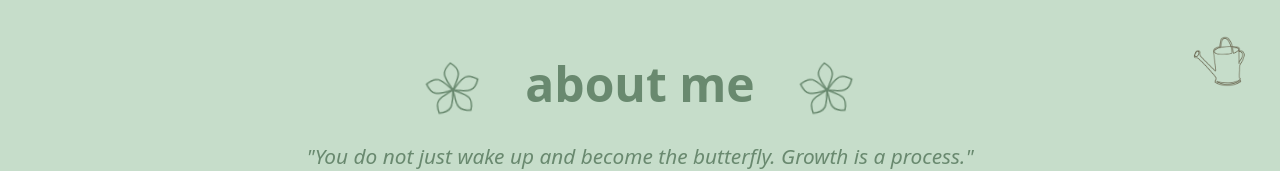
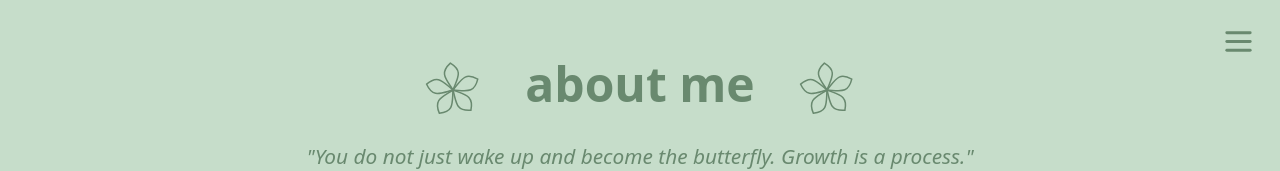
Before and after one commit to kellyy8/kellyy8.github.io, a React (Vite) app in the folder web_portfolio/: page /about in a window 1280 px wide. Shown: the top 171 px of the page. Built offline with nearby package versions, Linux system fonts and the light colour scheme.

Commit message:
Updated nav bar.

```diff
--- a/web_portfolio/src/FlowerLineArt.tsx
+++ b/web_portfolio/src/FlowerLineArt.tsx
@@ -96,3 +96,35 @@ export function SmallFlowerLineArt() {
     </motion.svg>
   );
 }
+
+/**
+ * Smallest static 5-petal flower line art. (used for nav bar's menu options)
+ */
+export function SmallestFlowerLineArt() {
+  const angles = [0, 72, 144, 216, 288];
+
+  return (
+    <svg
+      viewBox="0 0 200 200"
+      width="1.2em"
+      height="1.2em"
+      xmlns="http://www.w3.org/2000/svg"
+    >
+      {angles.map((angle) => (
+        <path
+          key={angle}
+          d="
+            M 100 100
+            C 120 60, 140 40, 100 10
+            C 60 40, 80 60, 100 100
+          "
+          fill="none"
+          stroke="#69896F"  // same as the dark green in design system
+          strokeWidth={16}
+          strokeLinecap="round"
+          transform={`rotate(${angle} 100 100)`}
+        />
+      ))}
+    </svg>
+  );
+}
--- a/web_portfolio/src/NavBar.css
+++ b/web_portfolio/src/NavBar.css
@@ -1,37 +1,32 @@
-/* To tilt the watering pot. */
-@keyframes left45 {
-    0% {
-        transform: rotate(0deg);
-    }
-    100% {
-        transform: rotate(-45deg);
+.navbar-icon {
+    position: absolute;
+    top: 0;
+    right: 0;
+    margin: 1.5em;
+
+    transition: transform 0.3s ease;
+    z-index: 1;
+
+    &:hover{
+        cursor: pointer;
     }
 }
 
-@keyframes right45 {
+@keyframes rightIn {
     0% {
-        transform: rotate(-45deg);
+        transform: translate(25%);
     }
     100% {
-        transform: rotate(0deg);
+        transform: translate(0%);
     }
 }
 
-.open-dropdown {
-    animation: left45 0.5s forwards;
-}
-
-.close-dropdown {
-    animation: right45 0.5s forwards;
-}
-
-/* To get dropdown to appear from the top-right corner of the screen. */
-@keyframes cornerIn {
+@keyframes rightOut {
     0% {
-        transform: translate(25%, -25%)
+        transform: translate(0%);
     }
     100% {
-        transform: translate(0%)
+        transform: translate(25%);
     }
 }
 
@@ -41,15 +36,18 @@
     right: 0;
 
     width: 10%;
-    text-align: right;      /* Watering pot to the right. */
-    padding: 2em 2em 1em;
+    padding: 4em 2em 1em;
 
     /* Only add the backdrop when the dropdown is open. */
     &.open-wrapper {
-        animation: cornerIn 0.5s forwards;
+        animation: rightIn 0.5s forwards;
         border: solid 1px var(--sage-green);
         border-radius: 0 0 0 1em;
         background-color: var(--light-green);
+    }
+
+    &.close-wrapper {
+        animation: rightOut 0.5s forwards;
     }
 
     & .text2 {
@@ -58,12 +56,8 @@
     }
 }
 
-.wc {
-    transition: transform 0.3s ease;
-    opacity: 0.7;
-
-    &:hover{
-        opacity: 1;
-        cursor: pointer;
-    }
+.navbar-menu-option {
+    display: flex;
+    justify-content: left;
+    align-items: center;
 }
--- a/web_portfolio/src/NavBar.tsx
+++ b/web_portfolio/src/NavBar.tsx
@@ -1,6 +1,8 @@
 import { useState } from 'react'
 import { Link } from 'react-router-dom'
-import wc from './assets/water_can_default.png'
+import { LuMenu } from "react-icons/lu";
+import { IoClose } from "react-icons/io5";
+import { SmallestFlowerLineArt } from "./FlowerLineArt"
 import './NavBar.css'
 
 function NavBar() {
@@ -8,25 +10,36 @@ function NavBar() {
     const toggleShow = () => {setShowDropdown(!showDropdown)}
 
     return(
-        <div className={showDropdown ? "navbar-wrapper open-wrapper" : "navbar-wrapper"}>
-            <img
-                className={showDropdown ? "wc open-dropdown" : "wc close-dropdown"}
-                src={wc}
-                width="50%"
-                height="auto"
+        <>
+            <div
+                className="navbar-icon"
                 onClick={toggleShow}
-            />
+            >
+                {showDropdown ? <IoClose size={35}/> : <LuMenu size={35} />}
+            </div>
             {showDropdown &&
-                <>
+                <div className={showDropdown ? "navbar-wrapper open-wrapper" : "navbar-wrapper close-wrapper"}>
                     <nav>
-                        <p className="text2">⚘ &nbsp;<Link id="homeLink" to="/">home</Link></p>
-                        <p className="text2">⚘ &nbsp;<Link id="aboutLink" to="/about">about me</Link></p>
-                        <p className="text2">⚘ &nbsp;<Link id="projectsLink" to="/projects">projects</Link></p>
-                        <p className="text2">⚘ &nbsp;<Link id="hobbiesLink" to="/hobbies">hobbies</Link></p>
+                        <div className="navbar-menu-option">
+                            <SmallestFlowerLineArt />
+                            <p className="text2"><Link id="homeLink" to="/">&nbsp;&nbsp;home</Link></p>
+                        </div>
+                        <div className="navbar-menu-option">
+                            <SmallestFlowerLineArt />
+                            <p className="text2"><Link id="aboutLink" to="/about">&nbsp;&nbsp;about me</Link></p>
+                        </div>
+                        <div className="navbar-menu-option">
+                            <SmallestFlowerLineArt />
+                            <p className="text2"><Link id="projectsLink" to="/projects">&nbsp;&nbsp;projects</Link></p>
+                        </div>
+                        <div className="navbar-menu-option">
+                            <SmallestFlowerLineArt />
+                            <p className="text2"><Link id="hobbiesLink" to="/hobbies">&nbsp;&nbsp;hobbies</Link></p>
+                        </div>
                     </nav>
-                </>
+                </div>
             }
-        </div>
+        </>
     )
 }
 
```
